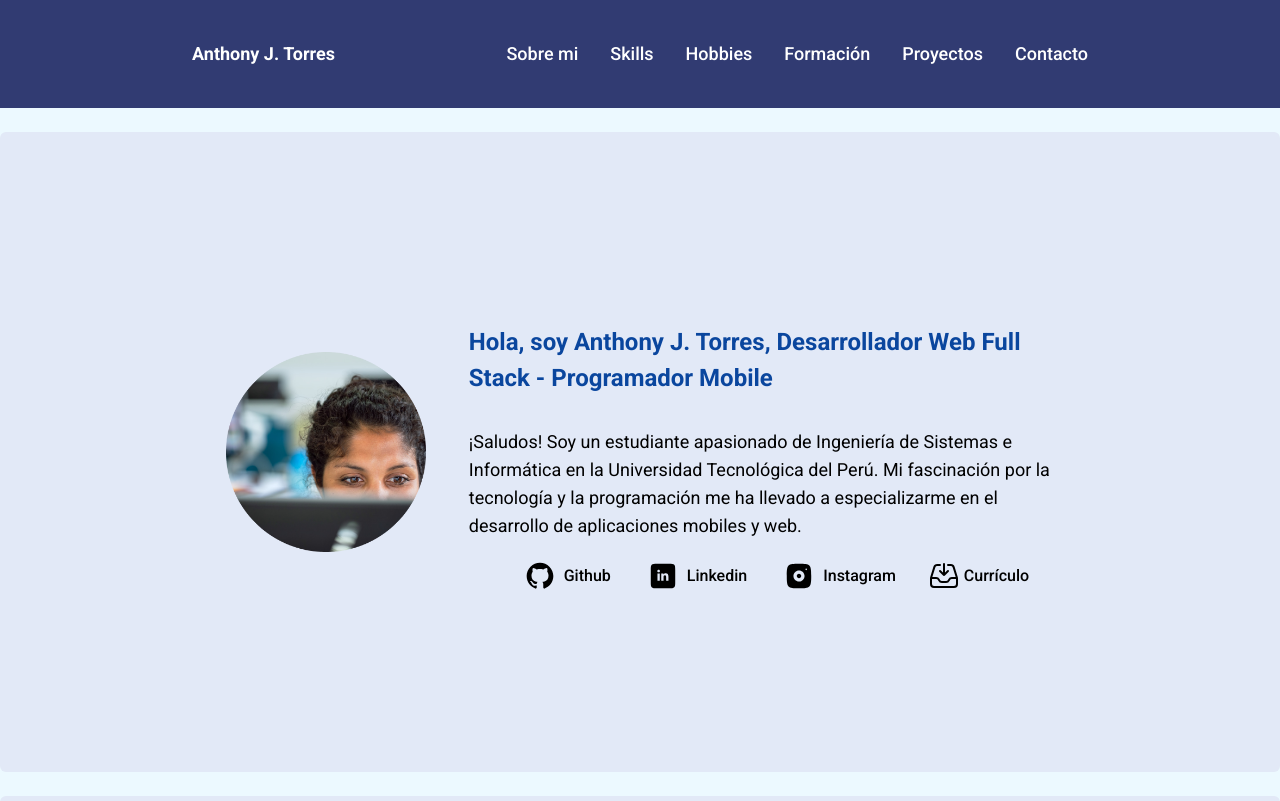
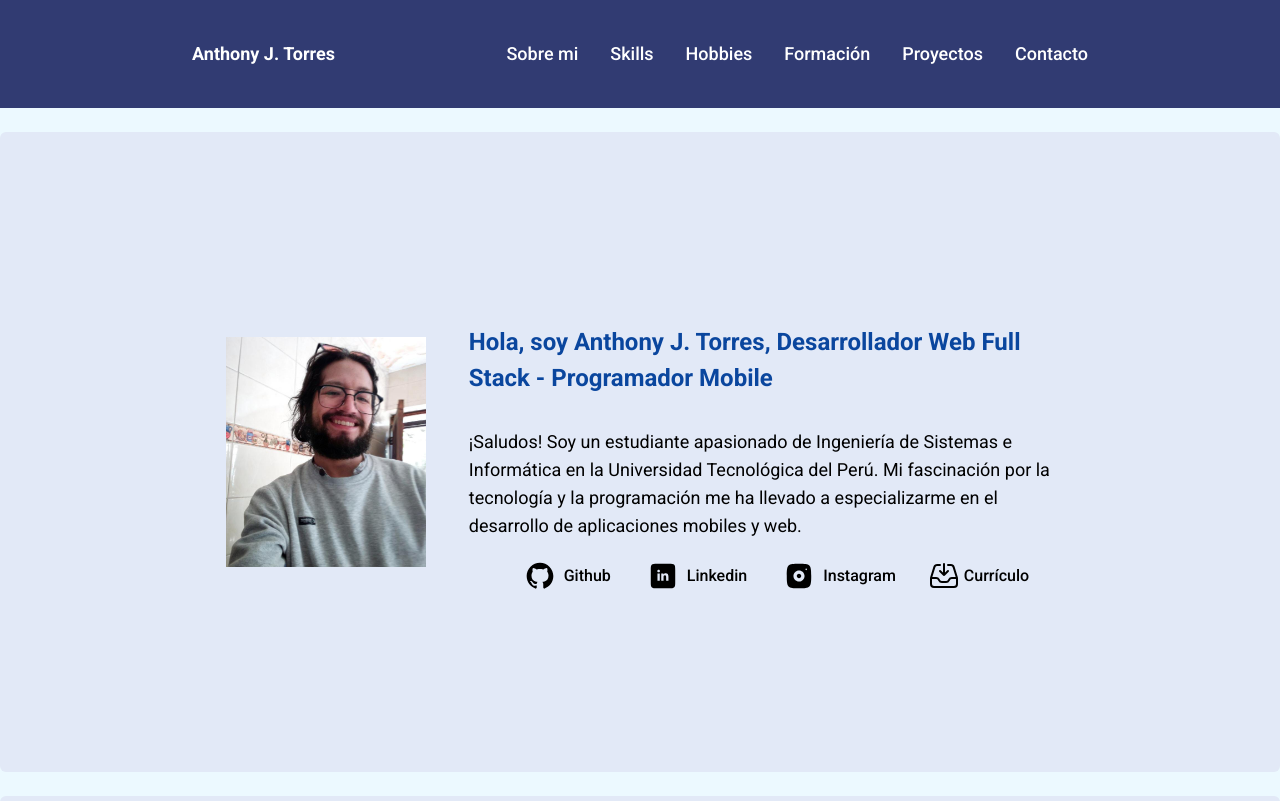
Before and after one commit to Jhan24b/Portafolio-ChallengeOne, a Next.js app: page / in a window 1280 px wide. Shown: the top 801 px of the page. Built offline with nearby package versions, Linux system fonts and the light colour scheme.

Commit message:
actualizacion perfil

```diff
--- a/src/app/components/layout/Presentation.js
+++ b/src/app/components/layout/Presentation.js
@@ -13,7 +13,7 @@ export default function Presentation() {
           <div className="flex justify-center">
             <Image
               className="my-4"
-              src="/profile.png"
+              src="/profile.jpg"
               alt="profile"
               width="200"
               height="200"
--- a/src/app/page.js
+++ b/src/app/page.js
@@ -15,7 +15,7 @@ export default function Home() {
 
       <AboutMe/>
 
-      <Contact />
+      {/* <Contact /> */}
     </>
   );
 }
```
Also changed, not shown: public/profile.jpg (added).
